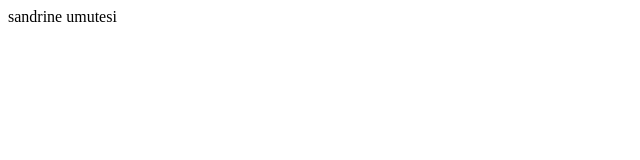
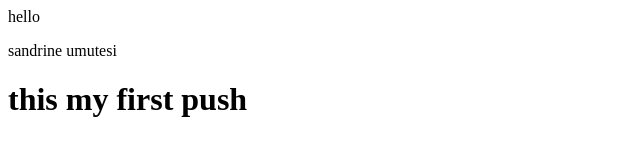
Before and after one commit to Umutesi00/demo-repo, a plain HTML site: page index.html in a window 1280 px wide. Shown: the whole page, without its empty margins (0-640 px from the left). Drawn offline with Linux system fonts and the light colour scheme.

Commit message:
added h1
added the heading to the title

```diff
--- a/index.html
+++ b/index.html
@@ -1,2 +1,4 @@
+<div>hello</div>
 <p> sandrine umutesi
 </p>
+<h1> this my first push</h1>
```
